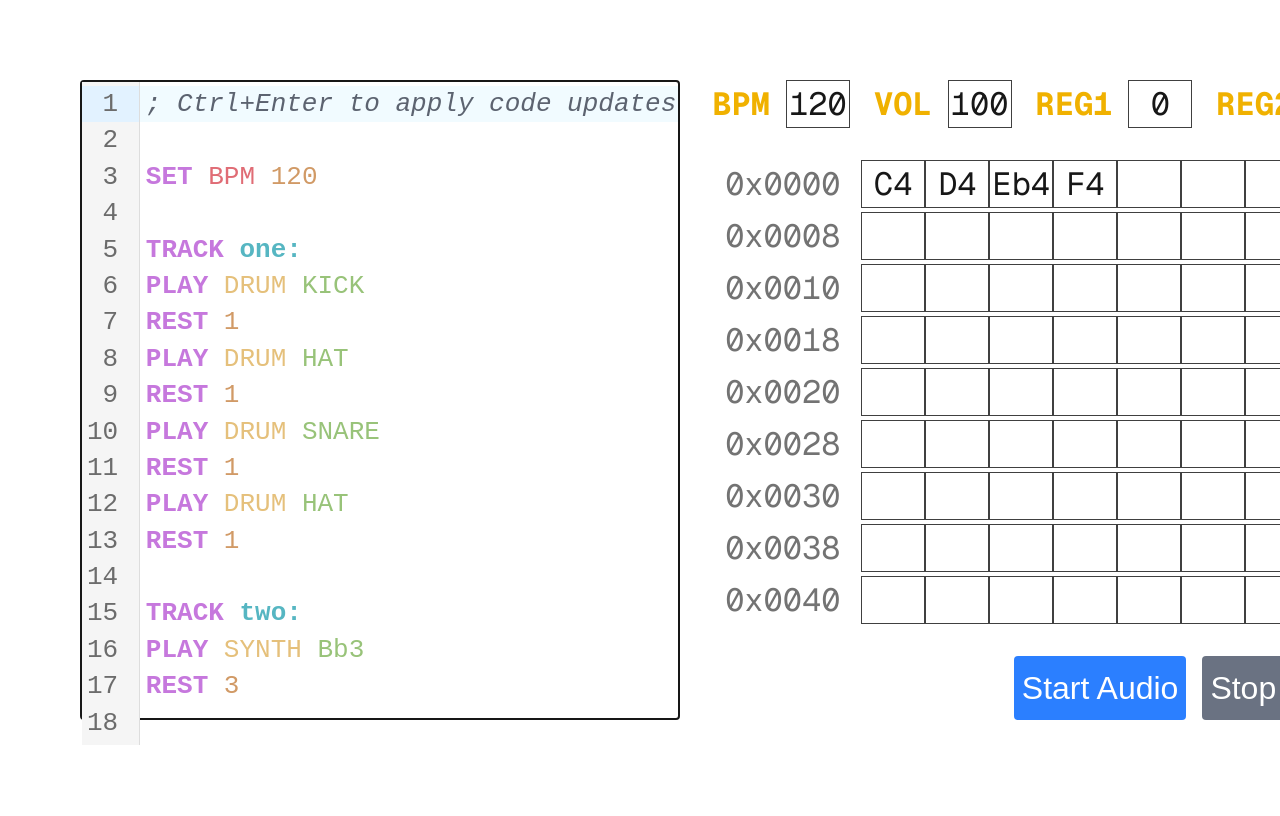
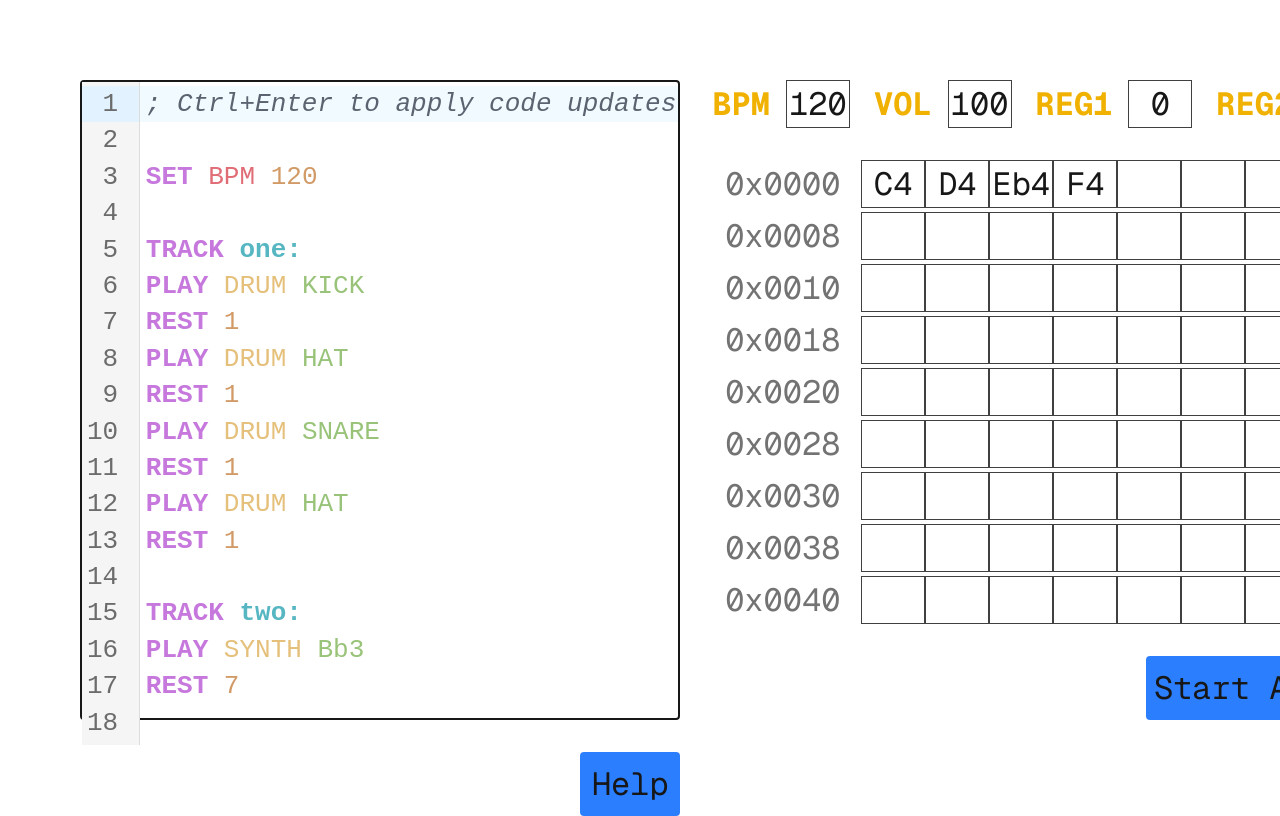
Before and after one commit to sd22404/COMSM0052, a Next.js app in the folder src/: page /COMSM0052/ in a window 1280 px wide. Shown: the top 816 px of the page. Built offline with nearby package versions, Linux system fonts and the light colour scheme.

Commit message:
add basic help button and popup

```diff
--- a/src/app/components/editor.tsx
+++ b/src/app/components/editor.tsx
@@ -42,7 +42,7 @@ export default function Editor({onCodeChange, cursors}: { onCodeChange?: (code:
 		if (!editorRef.current) return;
 
 		const view = new EditorView({
-			doc: "; Ctrl+Enter to apply code updates\n\nSET BPM 120\n\nTRACK one:\nPLAY DRUM KICK\nREST 1\nPLAY DRUM HAT\nREST 1\nPLAY DRUM SNARE\nREST 1\nPLAY DRUM HAT\nREST 1\n\nTRACK two:\nPLAY SYNTH Bb3\nREST 3\n",
+			doc: "; Ctrl+Enter to apply code updates\n\nSET BPM 120\n\nTRACK one:\nPLAY DRUM KICK\nREST 1\nPLAY DRUM HAT\nREST 1\nPLAY DRUM SNARE\nREST 1\nPLAY DRUM HAT\nREST 1\n\nTRACK two:\nPLAY SYNTH Bb3\nREST 7\n",
 			parent: editorRef.current,
 			extensions: [
 				basicSetup,
--- /dev/null
+++ b/src/app/components/help.tsx
@@ -0,0 +1,41 @@
+import { useState } from "react";
+import { createPortal } from "react-dom";
+
+export default function Help() {
+	const [showHelp, setShowHelp] = useState(false);
+
+	function HelpModal() {
+		return createPortal(
+			<div onClick={() => setShowHelp(false)} className="font-mono fixed inset-0 z-50 bg-black/50 flex items-center justify-center">
+				<div className="bg-gray-800 p-8 rounded w-3/4 flex flex-col gap-8">
+					<div className="flex flex-col gap-2">
+						<h1 className="text-[150%]">Controls</h1>
+						<span><strong>Ctrl+Enter</strong>: Update code</span>
+					</div>
+					<div className="flex flex-col gap-2">
+						<h1 className="text-[150%]">Syntax</h1>
+						<span><strong>"TRACK <em>trackname</em>:"</strong>: Declare a track that executes in parallel with other tracks.</span>
+						<span><strong>"<em>label</em>:"</strong>: Declare a label that can be jumped to.</span>
+						<span><strong>"JUMP <em>label</em>"</strong>: Jump to the label named <em>label</em>.</span>
+						<span><strong>"PLAY <em>instrument note</em>"</strong>: Play a note on an instrument for one beat.</span>
+						<span><strong>"REST <em>beats</em>"</strong>: Play nothing for <em>beats</em> beats.</span>
+						<span><strong>"SET <em>register value</em>"</strong>: Set the register named <em>register</em> to <em>value</em>.</span>
+						<span><strong>"ADD <em>register value</em>"</strong>: Add <em>value</em> to the register named <em>register</em>.</span>
+					</div>
+				</div>
+			</div>,
+			document.body
+		);
+	}
+
+	return (
+		<>
+			{showHelp && <HelpModal />}
+			<div className="flex justify-end">
+				<button onClick={() => setShowHelp(!showHelp)} className="p-2 min-w-[100px] rounded bg-blue-500 hover:bg-blue-600 hover:cursor-pointer">
+					Help
+				</button>
+			</div>
+		</>
+	);
+}
--- a/src/app/page.tsx
+++ b/src/app/page.tsx
@@ -3,22 +3,27 @@
 import Editor from "./components/editor";
 import Registers from "./components/registers";
 import Memory from "./components/memory";
+import Help from "./components/help";
 import useRuntime from "./hooks/useRuntime";
 
 export default function Home() {
 	const { running, registers, memory, cursors, run, halt, setCode, setRegister, setMemory } = useRuntime();
 
 	return (
-		<div className="w-screen h-screen py-20 px-20 flex gap-8">
-			<Editor onCodeChange={setCode} cursors={cursors} />
-			<div className="w-full h-full flex flex-1 flex-col">
+		<div className="w-screen h-screen py-20 px-20 flex gap-8 font-mono">
+			<div className="w-full h-full flex flex-1 flex-col gap-8">
+				<Editor onCodeChange={setCode} cursors={cursors} />
+				<Help />
+			</div>
+			<div className="w-full h-full flex flex-1 flex-col gap-8">
 				<div className="overflow-auto flex flex-col gap-8 items-end">
 					<Registers registers={registers} onRegisterChange={setRegister} />
 					<Memory memory={memory} onMemoryChange={setMemory} />
 				</div>
-				<span className="flex justify-end pt-8 mt-auto">
-					<button onClick={run} className={`p-2 min-w-[100px] rounded ${running ? "bg-gray-500" : "bg-blue-500"} text-white hover:cursor-pointer`}>Start Audio</button>
-					<button onClick={halt} className={`ml-4 p-2 min-w-[100px] rounded ${!running ? "bg-gray-500" : "bg-red-500"} text-white hover:cursor-pointer`}>Stop Audio</button>
+				<span className="flex justify-end gap-4">
+					<button onClick={running ? halt : run} className={`p-2 min-w-[100px] rounded ${running ? "bg-red-500 hover:bg-red-600" : "bg-blue-500 hover:bg-blue-600"} hover:cursor-pointer`}>
+						{running ? "Stop Audio" : "Start Audio"}
+					</button>
 				</span>
 			</div>
 		</div>
--- a/src/package.json
+++ b/src/package.json
@@ -15,6 +15,7 @@
     "notes-to-frequencies": "^1.0.0",
     "react": "19.2.3",
     "react-dom": "19.2.3",
+    "react-icons": "^5.6.0",
     "tone": "^15.1.22"
   },
   "devDependencies": {
```
Also changed, not shown: 1 other file (tests, documents, lock files or other folders).
